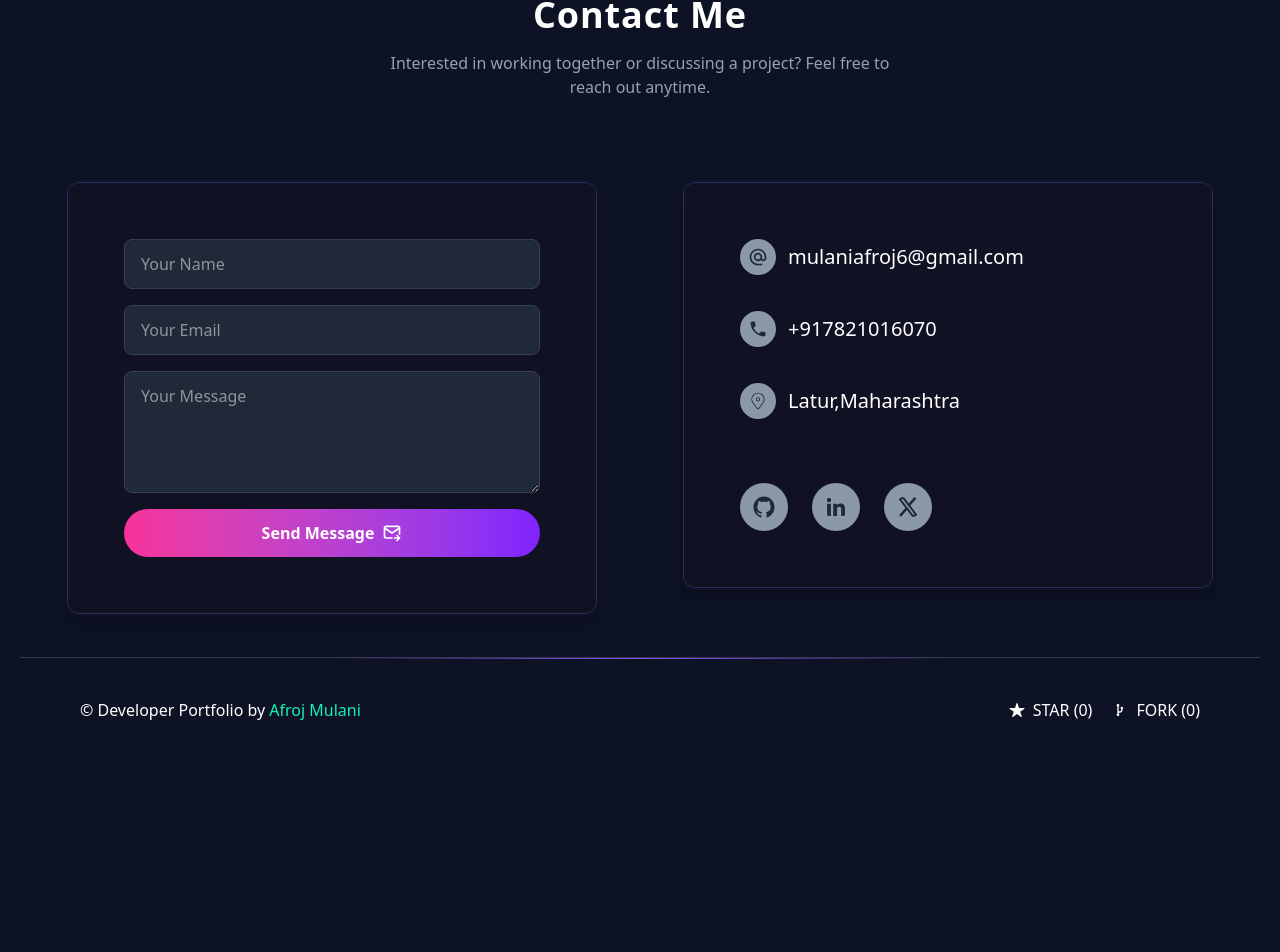
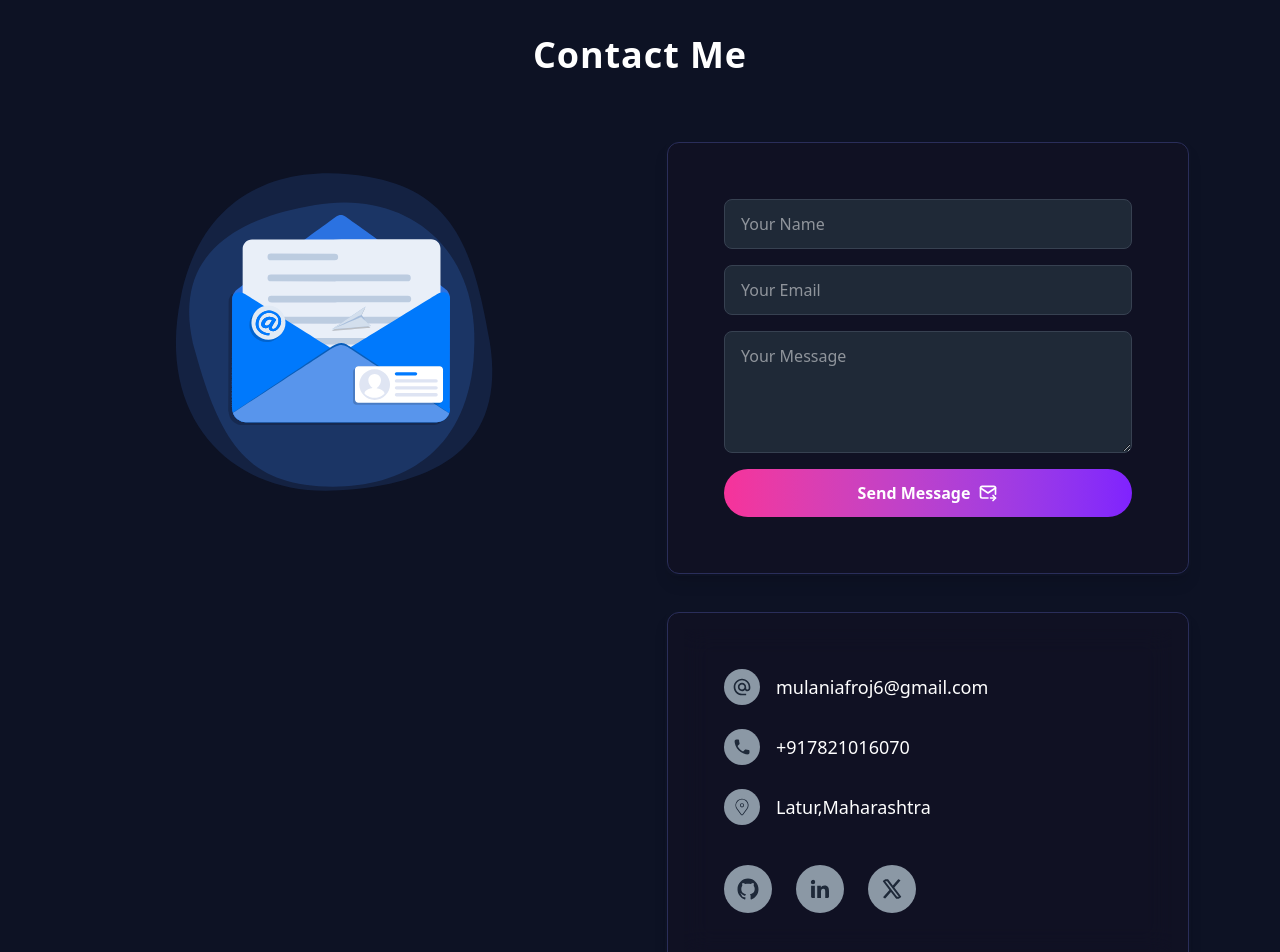
Before and after one commit to CodeByAfroj/port_folio, a React (Vite) app: page / in a window 1280 px wide. Shown: the part 5648-6600 px from the top of the page. Before the commit the page ends 6410 px from the top, so only its background shows below. Built offline with nearby package versions, Linux system fonts and the light colour scheme; no server answers.

Commit message:
ui changes

```diff
--- a/src/components/homepage/contact/ContactSection.jsx
+++ b/src/components/homepage/contact/ContactSection.jsx
@@ -3,6 +3,8 @@ import { contactsData } from '../../../utils/data/contactsData';
 import { BiLogoLinkedin } from "react-icons/bi";
 import { CiLocationOn } from "react-icons/ci";
 import { FaXTwitter } from "react-icons/fa6";
+import lottieFile from "../../../assets/lottie/contact.json"
+import AnimationLottie from "../../helper/animation-lottie";
 import { IoLogoGithub, IoMdCall } from "react-icons/io";
 import { MdAlternateEmail } from "react-icons/md";
 import ContactForm from './contact-form';
@@ -11,41 +13,48 @@ import GlowCard from '../../helper/glow-card';
 
 function ContactSection() {
   return (
-  <div id="contact" className="relative text-white   -mt-10">
+  <>
 
 
-
-  <div className="max-w-6xl mx-auto px-6 text-center mb-20">
-        <h2 className="text-4xl font-bold tracking-wide">
+  {/* Section Title */}
+<div className="max-w-6xl mx-auto px-6 text-center mb-16">
+  <h2 className="text-4xl font-bold tracking-wide text-white">
     Contact Me
   </h2>
-
-        <p className="text-gray-400 mt-4 max-w-lg mx-auto">
-          Interested in working together or discussing a project?
-          Feel free to reach out anytime.
-        </p>
 </div>
 
+{/* Main Layout */}
+<div className="max-w-6xl mx-auto px-6 grid grid-cols-1 lg:grid-cols-2 gap-12 items-start">
 
-  <div className="max-w-6xl mx-auto grid grid-cols-1 lg:grid-cols-2 gap-10 lg:gap-20 items-start mb-10">
+  {/* Lottie Animation */}
+  <div className="flex justify-center items-center">
+    <div className="w-[70%] lg:w-[80%]">
+      <AnimationLottie animationPath={lottieFile} />
+    </div>
+  </div>
 
+  {/* Right Section */}
+  <div className="flex flex-col gap-8">
 
-
+    {/* Contact Form */}
     <ContactForm />
 
-  < HoverOnCards  color="rgba(255,0,150,0.8)">
+    {/* Contact Info Card */}
+    <HoverOnCards color="rgba(255,0,150,0.8)">
       <GlowCard identifier="contact-info-card">
-           <div className="w-full p-6 lg:p-10 text-white  backdrop-blur-md ">
 
-      <div className="flex flex-col gap-6 lg:gap-9">
+        <div className="w-full p-6 lg:p-10 text-white backdrop-blur-md">
 
+          {/* Contact Details */}
+          <div className="flex flex-col gap-6">
 
-        <div className="text-sm md:text-xl flex items-center gap-3">
+            {/* Email */}
+            <div className="flex items-center gap-4 text-sm md:text-lg">
               <MdAlternateEmail
-            className="bg-[#8b98a5] p-2 rounded-full hover:bg-[#16f2b3] hover:scale-110 transition-all duration-300 text-gray-800"
                 size={36}
+                className="bg-[#8b98a5] p-2 rounded-full text-gray-800
+                hover:bg-[#16f2b3] hover:scale-110 transition-all"
               />
-
               <a
                 href={`mailto:${contactsData.email}`}
                 className="hover:text-[#16f2b3] hover:underline break-all"
@@ -54,13 +63,13 @@ function ContactSection() {
               </a>
             </div>
 
-
-        <div className="text-sm md:text-xl flex items-center gap-3">
+            {/* Phone */}
+            <div className="flex items-center gap-4 text-sm md:text-lg">
               <IoMdCall
-            className="bg-[#8b98a5] p-2 rounded-full hover:bg-[#16f2b3] hover:scale-110 transition-all duration-300 text-gray-800"
                 size={36}
+                className="bg-[#8b98a5] p-2 rounded-full text-gray-800
+                hover:bg-[#16f2b3] hover:scale-110 transition-all"
               />
-
               <a
                 href={`tel:${contactsData.phone}`}
                 className="hover:text-[#16f2b3]"
@@ -69,54 +78,71 @@ function ContactSection() {
               </a>
             </div>
 
-
-        <div className="text-sm md:text-xl flex items-center gap-3">
+            {/* Location */}
+            <div className="flex items-center gap-4 text-sm md:text-lg">
               <CiLocationOn
-            className="bg-[#8b98a5] p-2 rounded-full hover:bg-[#16f2b3] hover:scale-110 transition-all duration-300 text-gray-800"
                 size={36}
+                className="bg-[#8b98a5] p-2 rounded-full text-gray-800
+                hover:bg-[#16f2b3] hover:scale-110 transition-all"
               />
-
               <span>{contactsData.address}</span>
             </div>
 
           </div>
 
+          {/* Social Icons */}
+          <div className="mt-10 flex items-center gap-6">
 
-      <div className="mt-10 lg:mt-16 flex items-center gap-6">
-
-        <a target="_blank" rel="noopener noreferrer" href={contactsData.github}>
+            <a
+              href={contactsData.github}
+              target="_blank"
+              rel="noopener noreferrer"
+            >
               <IoLogoGithub
-            className="bg-[#8b98a5] p-3 rounded-full hover:bg-[#16f2b3] hover:scale-110 transition-all duration-300 text-gray-800"
                 size={48}
+                className="bg-[#8b98a5] p-3 rounded-full text-gray-800
+                hover:bg-[#16f2b3] hover:scale-110 transition-all"
               />
             </a>
 
-        <a target="_blank" rel="noopener noreferrer" href={contactsData.linkedIn}>
+            <a
+              href={contactsData.linkedIn}
+              target="_blank"
+              rel="noopener noreferrer"
+            >
               <BiLogoLinkedin
-            className="bg-[#8b98a5] p-3 rounded-full hover:bg-[#16f2b3] hover:scale-110 transition-all duration-300 text-gray-800"
                 size={48}
+                className="bg-[#8b98a5] p-3 rounded-full text-gray-800
+                hover:bg-[#16f2b3] hover:scale-110 transition-all"
               />
             </a>
 
-        <a target="_blank" rel="noopener noreferrer" href={contactsData.twitter}>
+            <a
+              href={contactsData.twitter}
+              target="_blank"
+              rel="noopener noreferrer"
+            >
               <FaXTwitter
-            className="bg-[#8b98a5] p-3 rounded-full hover:bg-[#16f2b3] hover:scale-110 transition-all duration-300 text-gray-800"
                 size={48}
+                className="bg-[#8b98a5] p-3 rounded-full text-gray-800
+                hover:bg-[#16f2b3] hover:scale-110 transition-all"
               />
             </a>
 
           </div>
 
         </div>
+
       </GlowCard>
+    </HoverOnCards>
 
-  </HoverOnCards>
+  </div>
+</div>
 
 
 
-  </div>
 
-</div>
+  </>
   );
 }
 
```
Also changed, not shown: src/components/homepage/education/Education.jsx (+7 -4 lines). Lines whose indentation alone changed are shown as unchanged.
